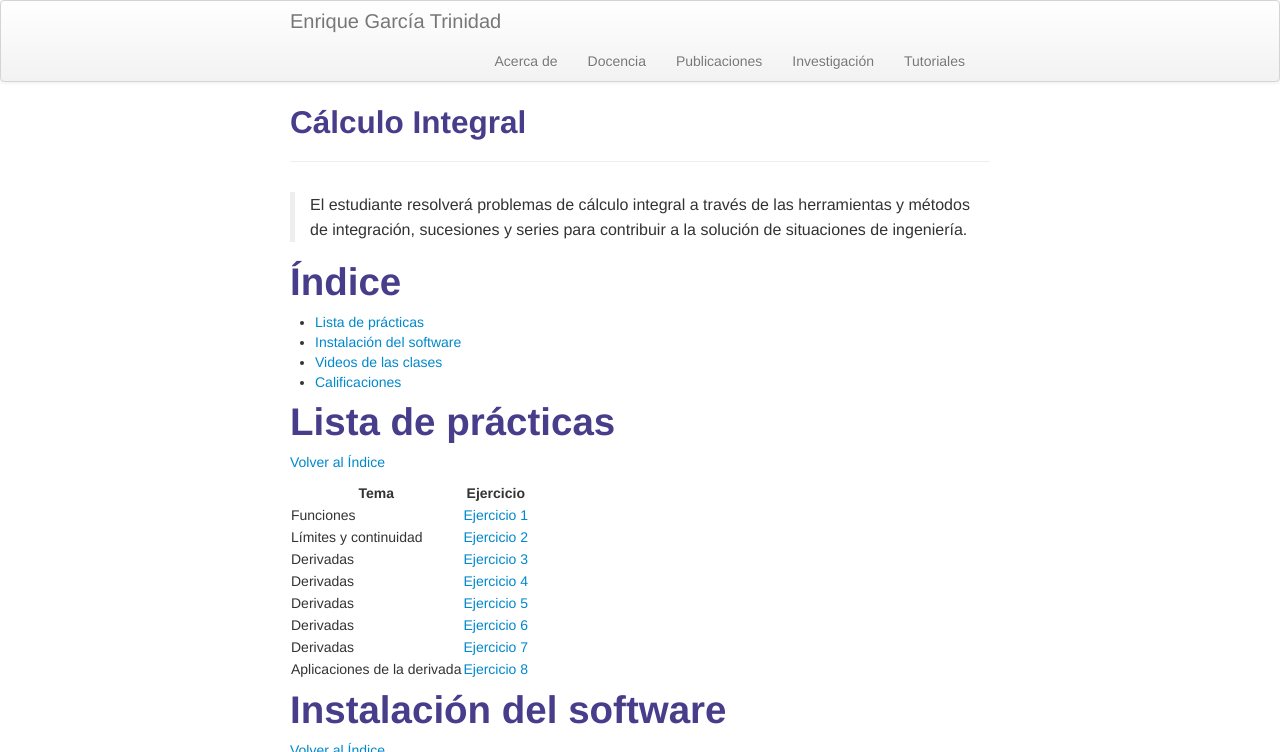
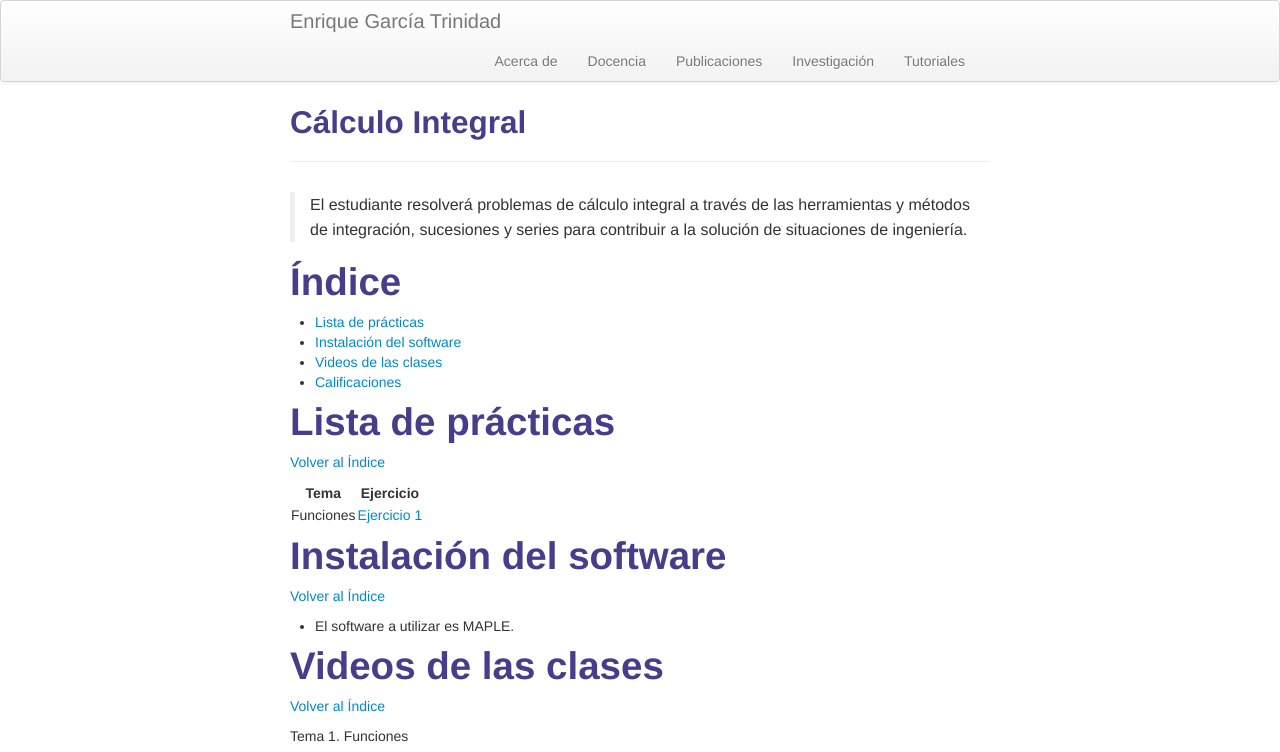
Before and after one commit to enriGarcia/enriGarcia.github.io, a Jekyll site: the page built from pages/teaching/calcInt.md, in a window 1280 px wide and 900 px high, cut to the strip 0-752 px from the top of the window. Built offline with Jekyll 4.4.1, drawn with Linux system fonts in a browser that asks for light colours.

Commit message:
webpage update

```diff
--- a/pages/teaching/calcInt.md
+++ b/pages/teaching/calcInt.md
@@ -18,14 +18,7 @@ vimeoId: 747345200
 
 |Tema                         |Ejercicio       |
 |-----------------------------|:--------------:|
-|Funciones                    |[Ejercicio 1 ]({{ BASE_PATH}}/pages/assignments/calcDif_ex_01.pdf)|
-|Límites y continuidad        |[Ejercicio 2 ]({{ BASE_PATH}}/pages/assignments/calcDif_ex_02.pdf)|
-|Derivadas                    |[Ejercicio 3 ]({{ BASE_PATH}}/pages/assignments/calcDif_ex_03.pdf)|
-|Derivadas                    |[Ejercicio 4 ]({{ BASE_PATH}}/pages/assignments/calcDif_ex_04.pdf)|
-|Derivadas                    |[Ejercicio 5 ]({{ BASE_PATH}}/pages/assignments/calcDif_ex_05.pdf)|
-|Derivadas                    |[Ejercicio 6 ]({{ BASE_PATH}}/pages/assignments/calcDif_ex_06.pdf)|
-|Derivadas                    |[Ejercicio 7 ]({{ BASE_PATH}}/pages/assignments/calcDif_ex_07.pdf)|
-|Aplicaciones de la derivada  |[Ejercicio 8 ]({{ BASE_PATH}}/pages/assignments/calcDif_ex_08.pdf)|
+|Funciones                    |[Ejercicio 1 ]({{ BASE_PATH}}/pages/assignments/calcInt_ex_01.pdf)|
 
 # Instalación del software
 [Volver al Índice](#índice)
```
Also changed, not shown: 1 other file.
